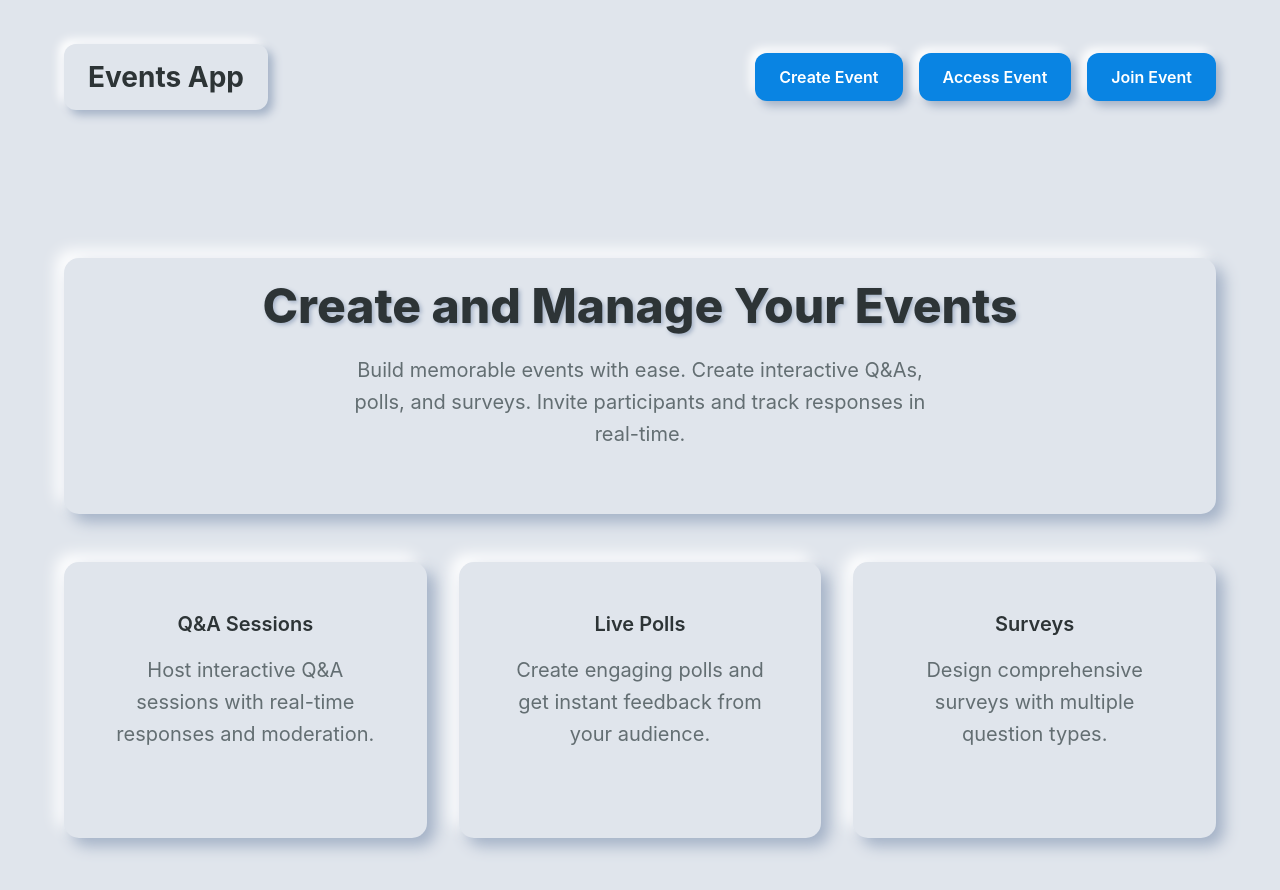
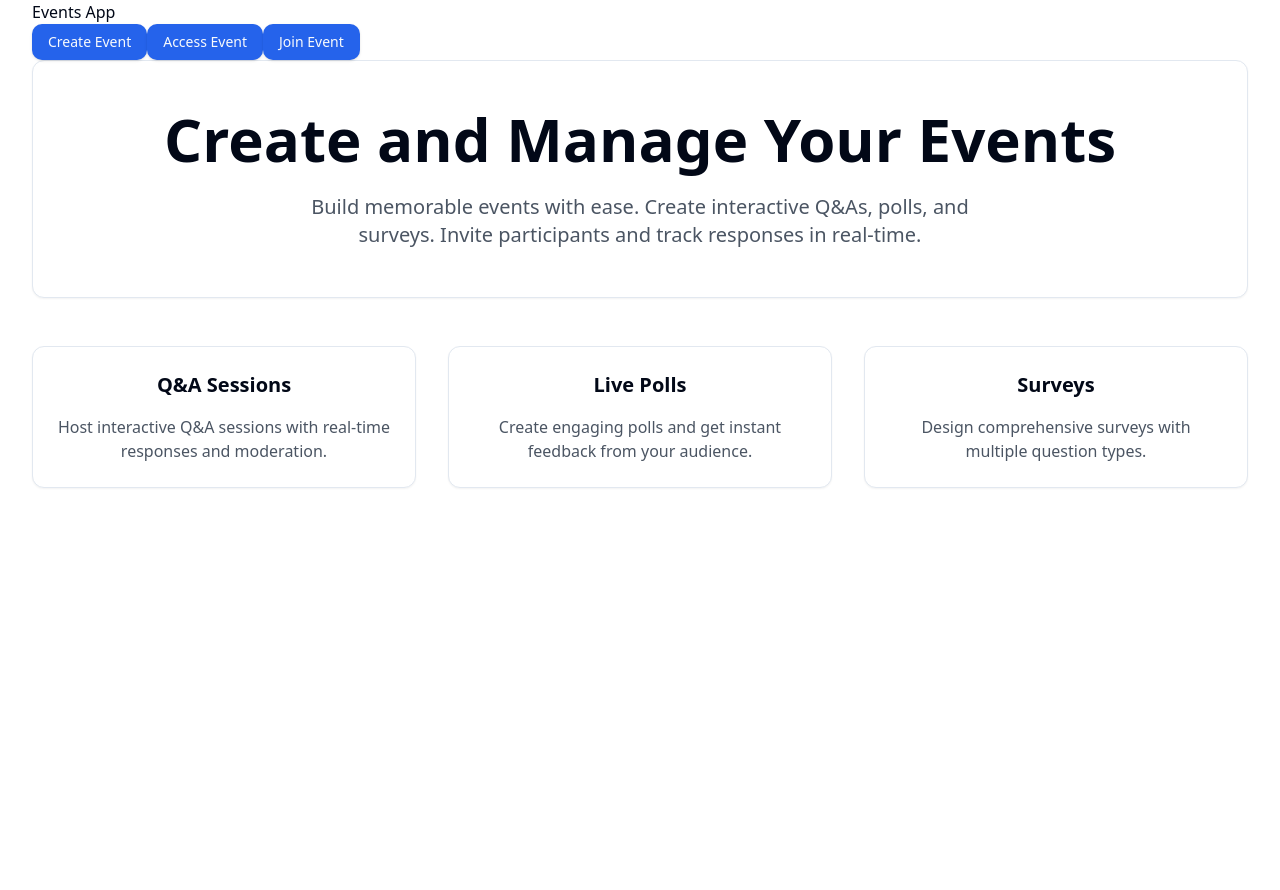
Before and after one commit to nxt-company/events-website-ui, a React (Create React App) app: page / in a window 1280 px wide. Shown: the top 890 px of the page. After the commit the page ends 800 px from the top, so only its background shows below. Built offline with nearby package versions, Linux system fonts and the light colour scheme; the HTML template or start-up script is replaced by a standard one.

Commit message:
Convert to TypeScript and modernize UI

```diff
--- a/src/index.css
+++ b/src/index.css
@@ -2,243 +2,119 @@
 @tailwind components;
 @tailwind utilities;
 
+@layer base {
   :root {
-  --background: #e0e5ec;
-  --text-primary: #2d3436;
-  --text-secondary: #636e72;
-  --accent: #0984e3;
-  --border: #dfe6e9;
-  --shadow-light: #ffffff;
-  --shadow-dark: #a3b1c6;
+    --background: 0 0% 100%;
+    --foreground: 222.2 84% 4.9%;
+    --card: 0 0% 100%;
+    --card-foreground: 222.2 84% 4.9%;
+    --popover: 0 0% 100%;
+    --popover-foreground: 222.2 84% 4.9%;
+    --primary: 221.2 83.2% 53.3%;
+    --primary-foreground: 210 40% 98%;
+    --secondary: 210 40% 96.1%;
+    --secondary-foreground: 222.2 47.4% 11.2%;
+    --muted: 210 40% 96.1%;
+    --muted-foreground: 215.4 16.3% 46.9%;
+    --accent: 210 40% 96.1%;
+    --accent-foreground: 222.2 47.4% 11.2%;
+    --destructive: 0 84.2% 60.2%;
+    --destructive-foreground: 210 40% 98%;
+    --border: 214.3 31.8% 91.4%;
+    --input: 214.3 31.8% 91.4%;
+    --ring: 221.2 83.2% 53.3%;
+    --radius: 0.75rem;
   }
 
-body {
-  font-family: 'Inter', -apple-system, BlinkMacSystemFont, "Segoe UI", Helvetica, Arial, sans-serif;
-  margin: 0;
-  padding: 0;
-  background-color: var(--background);
-  color: var(--text-primary);
+  .dark {
+    --background: 222.2 84% 4.9%;
+    --foreground: 210 40% 98%;
+    --card: 222.2 84% 4.9%;
+    --card-foreground: 210 40% 98%;
+    --popover: 222.2 84% 4.9%;
+    --popover-foreground: 210 40% 98%;
+    --primary: 217.2 91.2% 59.8%;
+    --primary-foreground: 222.2 47.4% 11.2%;
+    --secondary: 217.2 32.6% 17.5%;
+    --secondary-foreground: 210 40% 98%;
+    --muted: 217.2 32.6% 17.5%;
+    --muted-foreground: 215 20.2% 65.1%;
+    --accent: 217.2 32.6% 17.5%;
+    --accent-foreground: 210 40% 98%;
+    --destructive: 0 62.8% 30.6%;
+    --destructive-foreground: 210 40% 98%;
+    --border: 217.2 32.6% 17.5%;
+    --input: 217.2 32.6% 17.5%;
+    --ring: 224.3 76.3% 48%;
+  }
 }
 
-.neumorphic {
-  border-radius: 15px;
-  background: var(--background);
-  box-shadow: 8px 8px 15px var(--shadow-dark),
-              -8px -8px 15px var(--shadow-light);
+@layer base {
+  * {
+    @apply border-border;
+  }
+  body {
+    @apply bg-background text-foreground;
+    font-feature-settings: "rlig" 1, "calt" 1;
+  }
 }
 
-.neumorphic-inset {
-  border-radius: 15px;
-  background: var(--background);
-  box-shadow: inset 8px 8px 15px var(--shadow-dark),
-              inset -8px -8px 15px var(--shadow-light);
-}
-
+@layer components {
   .container {
-  max-width: 1200px;
-  margin: 0 auto;
-  padding: 24px;
-}
-
-.header {
-  background: var(--background);
-  padding: 20px 0;
-  position: sticky;
-  top: 0;
-  z-index: 1000;
-}
-
-.header .container {
-  display: flex;
-  justify-content: space-between;
-  align-items: center;
-}
-
-.logo {
-  font-size: 28px;
-  font-weight: 700;
-  color: var(--text-primary);
-  padding: 12px 24px;
-  border-radius: 12px;
-  background: var(--background);
-  box-shadow: 5px 5px 10px var(--shadow-dark),
-              -5px -5px 10px var(--shadow-light);
-}
-
-.nav-buttons {
-  display: flex;
-  gap: 16px;
+    @apply max-w-7xl mx-auto px-4 sm:px-6 lg:px-8;
   }
 
   .btn {
-  padding: 12px 24px;
-  border: none;
-  border-radius: 12px;
-  font-weight: 600;
-  cursor: pointer;
-  transition: all 0.3s ease;
-  color: var(--text-primary);
-  background: var(--background);
-  box-shadow: 5px 5px 10px var(--shadow-dark),
-              -5px -5px 10px var(--shadow-light);
-}
-
-.btn:hover {
-  box-shadow: 2px 2px 5px var(--shadow-dark),
-              -2px -2px 5px var(--shadow-light);
-  transform: translateY(2px);
-}
-
-.btn:active {
-  box-shadow: inset 5px 5px 10px var(--shadow-dark),
-              inset -5px -5px 10px var(--shadow-light);
+    @apply inline-flex items-center justify-center rounded-md text-sm font-medium transition-colors
+    focus-visible:outline-none focus-visible:ring-1 focus-visible:ring-ring
+    disabled:pointer-events-none disabled:opacity-50
+    h-9 px-4 py-2;
   }
 
   .btn-primary {
-  background: var(--accent);
-  color: white;
+    @apply bg-primary text-primary-foreground shadow hover:bg-primary/90;
   }
 
-.hero {
-  padding: 80px 0;
-  text-align: center;
+  .btn-secondary {
+    @apply bg-secondary text-secondary-foreground shadow-sm hover:bg-secondary/80;
   }
 
-.hero h1 {
-  font-size: 48px;
-  font-weight: 800;
-  margin-bottom: 24px;
-  color: var(--text-primary);
-  text-shadow: 2px 2px 4px var(--shadow-dark);
+  .btn-ghost {
+    @apply hover:bg-accent hover:text-accent-foreground;
   }
 
-.hero p {
-  font-size: 20px;
-  color: var(--text-secondary);
-  max-width: 600px;
-  margin: 0 auto 40px;
-  line-height: 1.6;
+  .card {
+    @apply rounded-lg border bg-card text-card-foreground shadow-sm;
   }
 
-.modal {
-  position: fixed;
-  top: 0;
-  left: 0;
-  right: 0;
-  bottom: 0;
-  background: rgba(0, 0, 0, 0.5);
-  display: flex;
-  justify-content: center;
-  align-items: center;
-  z-index: 2000;
-  backdrop-filter: blur(5px);
+  .input {
+    @apply flex h-9 w-full rounded-md border border-input bg-transparent px-3 py-1 text-sm shadow-sm
+    transition-colors file:border-0 file:bg-transparent file:text-sm file:font-medium
+    placeholder:text-muted-foreground focus-visible:outline-none focus-visible:ring-1
+    focus-visible:ring-ring disabled:cursor-not-allowed disabled:opacity-50;
+  }
+}
+
+.modal-overlay {
+  @apply fixed inset-0 bg-black/30 backdrop-blur-sm z-50;
 }
 
 .modal-content {
-  background: var(--background);
-  padding: 32px;
-  border-radius: 20px;
-  width: 100%;
-  max-width: 500px;
-  box-shadow: 20px 20px 60px var(--shadow-dark),
-              -20px -20px 60px var(--shadow-light);
+  @apply fixed left-[50%] top-[50%] z-50 grid w-full max-w-lg translate-x-[-50%] translate-y-[-50%]
+  gap-4 border bg-background p-6 shadow-lg duration-200 sm:rounded-lg;
 }
 
-.modal-content h2 {
-  font-size: 28px;
-  margin-bottom: 24px;
-  color: var(--text-primary);
-  text-align: center;
+@keyframes slideUp {
+  from {
+    opacity: 0;
+    transform: translateY(20px);
+  }
+  to {
+    opacity: 1;
+    transform: translateY(0);
+  }
 }
 
-.input-group {
-  margin-bottom: 20px;
+.animate-slide-up {
+  animation: slideUp 0.3s ease-out forwards;
 }
-
-.input-label {
-  display: block;
-  margin-bottom: 8px;
-  color: var(--text-secondary);
-  font-weight: 500;
-}
-
-.input-field {
-  width: 100%;
-  padding: 12px;
-  border: none;
-  border-radius: 12px;
-  background: var(--background);
-  color: var(--text-primary);
-  box-shadow: inset 5px 5px 10px var(--shadow-dark),
-              inset -5px -5px 10px var(--shadow-light);
-}
-
-.input-field:focus {
-  outline: none;
-  box-shadow: inset 3px 3px 6px var(--shadow-dark),
-              inset -3px -3px 6px var(--shadow-light);
-}
-
-.card {
-  padding: 24px;
-  margin-bottom: 20px;
-  border-radius: 15px;
-  background: var(--background);
-  box-shadow: 8px 8px 15px var(--shadow-dark),
-              -8px -8px 15px var(--shadow-light);
-}
-
-.card-header {
-  display: flex;
-  justify-content: space-between;
-  align-items: center;
-  margin-bottom: 16px;
-}
-
-.card-title {
-  font-size: 20px;
-  font-weight: 600;
-  color: var(--text-primary);
-}
-
-.response {
-  margin-top: 20px;
-  padding: 16px;
-  border-radius: 12px;
-}
-
-.response.success {
-  background: #d4edda;
-  color: #155724;
-  box-shadow: inset 3px 3px 6px rgba(0, 0, 0, 0.1);
-}
-
-.response.error {
-  background: #f8d7da;
-  color: #721c24;
-  box-shadow: inset 3px 3px 6px rgba(0, 0, 0, 0.1);
-}
-
-@media (max-width: 768px) {
-  .container {
-    padding: 16px;
-  }
-
-  .hero h1 {
-    font-size: 36px;
-  }
-
-  .hero p {
-    font-size: 18px;
-  }
-
-  .nav-buttons {
-    flex-direction: column;
-    gap: 8px;
-  }
-
-  .modal-content {
-    margin: 16px;
-    padding: 24px;
-  }
-}
--- a/tailwind.config.js
+++ b/tailwind.config.js
@@ -1,6 +1,71 @@
 /** @type {import('tailwindcss').Config} */
 module.exports = {
+  darkMode: ["class"],
   content: ["./src/**/*.{js,jsx,ts,tsx}"],
-  theme: { extend: {} },
-  plugins: [],
+  theme: {
+    container: {
+      center: true,
+      padding: "2rem",
+      screens: {
+        "2xl": "1400px",
+      },
+    },
+    extend: {
+      colors: {
+        border: "hsl(var(--border))",
+        input: "hsl(var(--input))",
+        ring: "hsl(var(--ring))",
+        background: "hsl(var(--background))",
+        foreground: "hsl(var(--foreground))",
+        primary: {
+          DEFAULT: "hsl(var(--primary))",
+          foreground: "hsl(var(--primary-foreground))",
+        },
+        secondary: {
+          DEFAULT: "hsl(var(--secondary))",
+          foreground: "hsl(var(--secondary-foreground))",
+        },
+        destructive: {
+          DEFAULT: "hsl(var(--destructive))",
+          foreground: "hsl(var(--destructive-foreground))",
+        },
+        muted: {
+          DEFAULT: "hsl(var(--muted))",
+          foreground: "hsl(var(--muted-foreground))",
+        },
+        accent: {
+          DEFAULT: "hsl(var(--accent))",
+          foreground: "hsl(var(--accent-foreground))",
+        },
+        popover: {
+          DEFAULT: "hsl(var(--popover))",
+          foreground: "hsl(var(--popover-foreground))",
+        },
+        card: {
+          DEFAULT: "hsl(var(--card))",
+          foreground: "hsl(var(--card-foreground))",
+        },
+      },
+      borderRadius: {
+        lg: "var(--radius)",
+        md: "calc(var(--radius) - 2px)",
+        sm: "calc(var(--radius) - 4px)",
+      },
+      keyframes: {
+        "accordion-down": {
+          from: { height: 0 },
+          to: { height: "var(--radix-accordion-content-height)" },
+        },
+        "accordion-up": {
+          from: { height: "var(--radix-accordion-content-height)" },
+          to: { height: 0 },
+        },
+      },
+      animation: {
+        "accordion-down": "accordion-down 0.2s ease-out",
+        "accordion-up": "accordion-up 0.2s ease-out",
+      },
+    },
+  },
+  plugins: [require("@tailwindcss/forms")],
 }
```
Also changed, not shown: package.json (+13 -5 lines), src/types/index.ts (added, +34 -0 lines), tsconfig.json (added, +21 -0 lines). Lines whose indentation alone changed are shown as unchanged.
